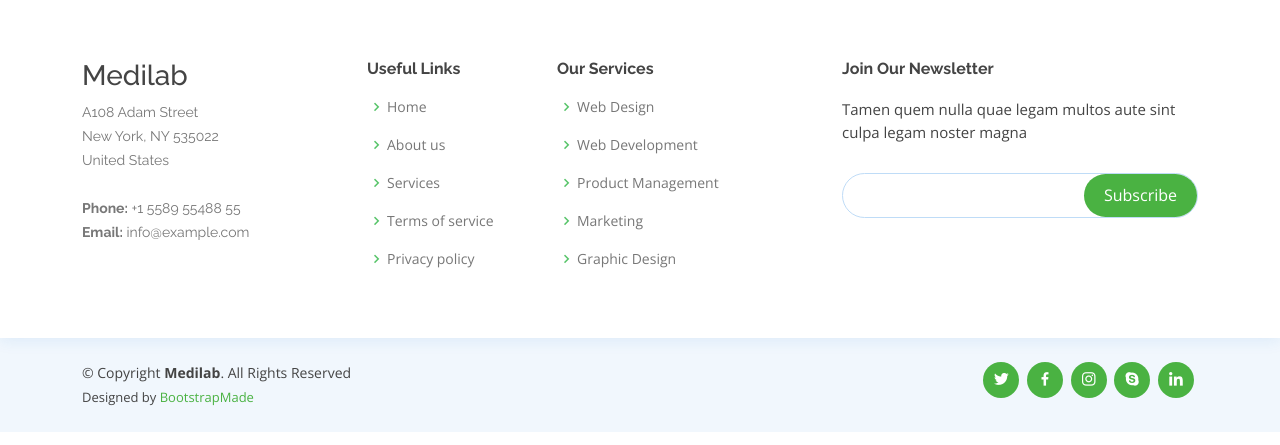
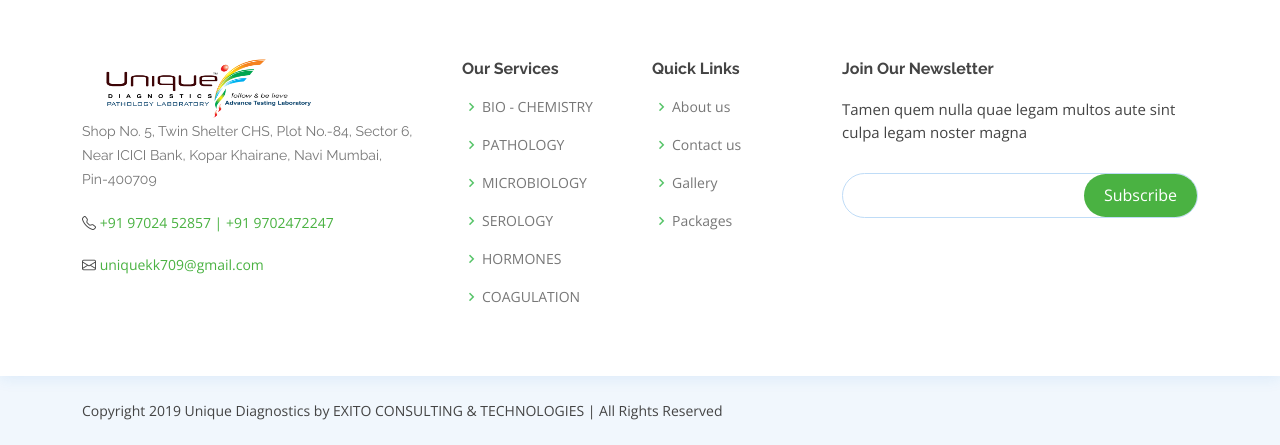
Before and after one commit to sarveshhiwale1603/uniquepathology, a PHP site: page / in a window 1280 px wide. Shown: the part 3288-3733 px from the top of the page. Run offline with PHP 8.4, Linux system fonts and the light colour scheme; some libraries are stand-ins or nearby versions.

Commit message:
index page include h& f

```diff
--- a/index.php
+++ b/index.php
@@ -52,64 +52,8 @@
 
 <body>
 
-  <!-- ======= Top Bar ======= -->
-  <div id="topbar" class="d-flex align-items-center fixed-top">
-    <div class="container d-flex justify-content-between">
-      <div class="contact-info d-flex align-items-center">
-        <i class="bi bi-envelope"></i> <a href="mailto:contact@example.com">contact@example.com</a>
-        <i class="bi bi-phone"></i> +1 5589 55488 55
-      </div>
-      <div class="d-none d-lg-flex social-links align-items-center">
-        <a href="#" class="twitter"><i class="bi bi-twitter"></i></a>
-        <a href="#" class="facebook"><i class="bi bi-facebook"></i></a>
-        <a href="#" class="instagram"><i class="bi bi-instagram"></i></a>
-        <a href="#" class="linkedin"><i class="bi bi-linkedin"></i></i></a>
-      </div>
-    </div>
-  </div>
-
-  <!-- ======= Header ======= -->
-  <header id="header" class="fixed-top">
-    <div class="container d-flex align-items-center">
-
-      <h1 class="logo me-auto"><a href="index.html">Medilab</a></h1>
-      <!-- Uncomment below if you prefer to use an image logo -->
-      <!-- <a href="index.html" class="logo me-auto"><img src="assets/img/logo.png" alt="" class="img-fluid"></a>-->
-
-      <nav id="navbar" class="navbar order-last order-lg-0">
-        <ul>
-          <li><a class="nav-link scrollto active" href="#hero">Home</a></li>
-          <li><a class="nav-link scrollto" href="#about">About</a></li>
-          <li><a class="nav-link scrollto" href="#services">Services</a></li>
-          <li><a class="nav-link scrollto" href="#departments">Departments</a></li>
-          <li><a class="nav-link scrollto" href="#doctors">Doctors</a></li>
-          <li class="dropdown"><a href="#"><span>Drop Down</span> <i class="bi bi-chevron-down"></i></a>
-            <ul>
-              <li><a href="#">Drop Down 1</a></li>
-              <li class="dropdown"><a href="#"><span>Deep Drop Down</span> <i class="bi bi-chevron-right"></i></a>
-                <ul>
-                  <li><a href="#">Deep Drop Down 1</a></li>
-                  <li><a href="#">Deep Drop Down 2</a></li>
-                  <li><a href="#">Deep Drop Down 3</a></li>
-                  <li><a href="#">Deep Drop Down 4</a></li>
-                  <li><a href="#">Deep Drop Down 5</a></li>
-                </ul>
-              </li>
-              <li><a href="#">Drop Down 2</a></li>
-              <li><a href="#">Drop Down 3</a></li>
-              <li><a href="#">Drop Down 4</a></li>
-            </ul>
-          </li>
-          <li><a class="nav-link scrollto" href="#contact">Contact</a></li>
-        </ul>
-        <i class="bi bi-list mobile-nav-toggle"></i>
-      </nav><!-- .navbar -->
-
-      <a href="#appointment" class="appointment-btn scrollto"><span class="d-none d-md-inline">Make an</span>
-        Appointment</a>
-
-    </div>
-  </header><!-- End Header -->
+<?php include("assets/include/header.php"); ?>
+ <!-- End Header -->
 
 
   <div id="carouselExampleIndicators" class="carousel slide" data-ride="carousel">
@@ -463,80 +407,9 @@
   </main><!-- End #main -->
 
   <!-- ======= Footer ======= -->
-  <footer id="footer">
+  <?php include("assets/include/footer.php"); ?>
 
-    <div class="footer-top">
-      <div class="container">
-        <div class="row">
-
-          <div class="col-lg-3 col-md-6 footer-contact">
-            <h3>Medilab</h3>
-            <p>
-              A108 Adam Street <br>
-              New York, NY 535022<br>
-              United States <br><br>
-              <strong>Phone:</strong> +1 5589 55488 55<br>
-              <strong>Email:</strong> info@example.com<br>
-            </p>
-          </div>
-
-          <div class="col-lg-2 col-md-6 footer-links">
-            <h4>Useful Links</h4>
-            <ul>
-              <li><i class="bx bx-chevron-right"></i> <a href="#">Home</a></li>
-              <li><i class="bx bx-chevron-right"></i> <a href="#">About us</a></li>
-              <li><i class="bx bx-chevron-right"></i> <a href="#">Services</a></li>
-              <li><i class="bx bx-chevron-right"></i> <a href="#">Terms of service</a></li>
-              <li><i class="bx bx-chevron-right"></i> <a href="#">Privacy policy</a></li>
-            </ul>
-          </div>
-
-          <div class="col-lg-3 col-md-6 footer-links">
-            <h4>Our Services</h4>
-            <ul>
-              <li><i class="bx bx-chevron-right"></i> <a href="#">Web Design</a></li>
-              <li><i class="bx bx-chevron-right"></i> <a href="#">Web Development</a></li>
-              <li><i class="bx bx-chevron-right"></i> <a href="#">Product Management</a></li>
-              <li><i class="bx bx-chevron-right"></i> <a href="#">Marketing</a></li>
-              <li><i class="bx bx-chevron-right"></i> <a href="#">Graphic Design</a></li>
-            </ul>
-          </div>
-
-          <div class="col-lg-4 col-md-6 footer-newsletter">
-            <h4>Join Our Newsletter</h4>
-            <p>Tamen quem nulla quae legam multos aute sint culpa legam noster magna</p>
-            <form action="" method="post">
-              <input type="email" name="email"><input type="submit" value="Subscribe">
-            </form>
-          </div>
-
-        </div>
-      </div>
-    </div>
-
-    <div class="container d-md-flex py-4">
-
-      <div class="me-md-auto text-center text-md-start">
-        <div class="copyright">
-          &copy; Copyright <strong><span>Medilab</span></strong>. All Rights Reserved
-        </div>
-        <div class="credits">
-          <!-- All the links in the footer should remain intact. -->
-          <!-- You can delete the links only if you purchased the pro version. -->
-          <!-- Licensing information: https://bootstrapmade.com/license/ -->
-          <!-- Purchase the pro version with working PHP/AJAX contact form: https://bootstrapmade.com/medilab-free-medical-bootstrap-theme/ -->
-          Designed by <a href="https://bootstrapmade.com/">BootstrapMade</a>
-        </div>
-      </div>
-      <div class="social-links text-center text-md-right pt-3 pt-md-0">
-        <a href="#" class="twitter"><i class="bx bxl-twitter"></i></a>
-        <a href="#" class="facebook"><i class="bx bxl-facebook"></i></a>
-        <a href="#" class="instagram"><i class="bx bxl-instagram"></i></a>
-        <a href="#" class="google-plus"><i class="bx bxl-skype"></i></a>
-        <a href="#" class="linkedin"><i class="bx bxl-linkedin"></i></a>
-      </div>
-    </div>
-  </footer><!-- End Footer -->
+  <!-- End Footer -->
 
   <div id="preloader"></div>
   <a href="#" class="back-to-top d-flex align-items-center justify-content-center"><i
```
